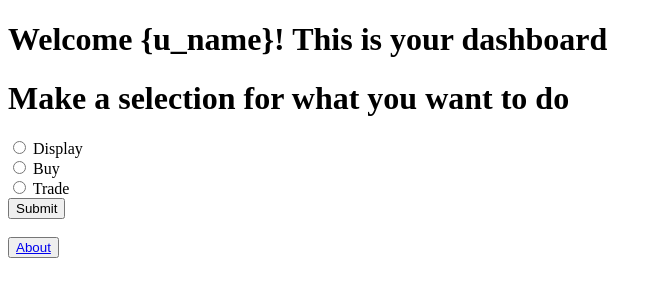
After one commit to nolanjimmo/NBA-Trading-Cards, a Flask app: template templates/successful_sign_in.html in a window 1280 px wide. The commit adds this page. Shown: the top 300 px of the page, without its empty margins (0-662 px from the left). Run offline with Flask 2, Linux system fonts and the light colour scheme; the template is opened without the code that fills it, so the values that code supplies are empty.

Commit message:
Added more pages for direction in flask app

```diff
--- a/flask_app_.py
+++ b/flask_app_.py
@@ -3,16 +3,16 @@
 
 ##Beginning of the flask app for the interface of the project
 
-from flask import Flask, render_template
+from flask import Flask, render_template, request
 
 app = Flask(__name__)
 
-button_state = False
+username = ""
 
 
 @app.route("/")
 def home():
-    return render_template("main_page.html", b_state=button_state)
+    return render_template("main_page.html", u_name = username)
 
 
 @app.route("/about")
@@ -20,14 +20,33 @@ def about():
     return render_template("about_us.html")
 
 
-@app.route("/switch_state/", methods=['POST'])
-def flip_button_state():
-    global button_state
-    if button_state:
-        button_state = False
+@app.route("/sign_in", methods=['POST'])
+def sign_in():
+    global username
+    username = request.form['username']
+    #here, we query the database for the username
+    #if the username is found, we load the users data in to a class to then display
+        #return render_template(the "successful sign in" page)
+    #else, we tell the user we could not find their username
+
+    #just for now, I'll make this if/else clause:
+    if username == "user1":
+        return render_template("successful_sign_in.html", u_name=username)
     else:
-        button_state = True
-    return render_template("main_page.html", b_state=button_state)
+        return render_template("main_page.html", u_name=username)
+
+@app.route("/selection", methods=['POST'])
+def decision():
+    choice = request.form['selection']
+    if choice == "display":
+        #display the users cards
+        return render_template("display_cards.html")
+    elif choice == "buy":
+        #allow the user to look at more cards to buy
+         return render_template("buy_cards.html")
+    else:
+        #display the trading interface
+         return render_template("trade_cards.html")
 
 
 if __name__ == "__main__":
--- /dev/null
+++ b/templates/successful_sign_in.html
@@ -0,0 +1,21 @@
+<!doctype html>
+<html>
+<head>
+    <title>Successful Sign In</title>
+</head>
+    <body>
+        <h1>Welcome {u_name}! This is your dashboard</h1>
+        <h1> Make a selection for what you want to do</h1>
+        <form action="/selection" method="POST">
+            <input type="radio" id="display" name="selection" value="display">
+            <label for="display">Display</label><br>
+            <input type="radio" id="buy" name="selection" value="buy">
+            <label for="buy">Buy</label><br>
+            <input type="radio" id="trade" name="selection" value="trade">
+            <label for="trade">Trade</label><br>
+            <input type="submit">
+        </form>
+        <br>
+        <button><a href="{{ url_for('about') }}">About</a></button>
+    </body>
+</html>
```
Also changed, not shown: templates/buy_cards.html (added, +10 -0 lines), templates/display_cards.html (added, +10 -0 lines), templates/main_page.html (+5 -3 lines), templates/trade_cards.html (added, +10 -0 lines).
